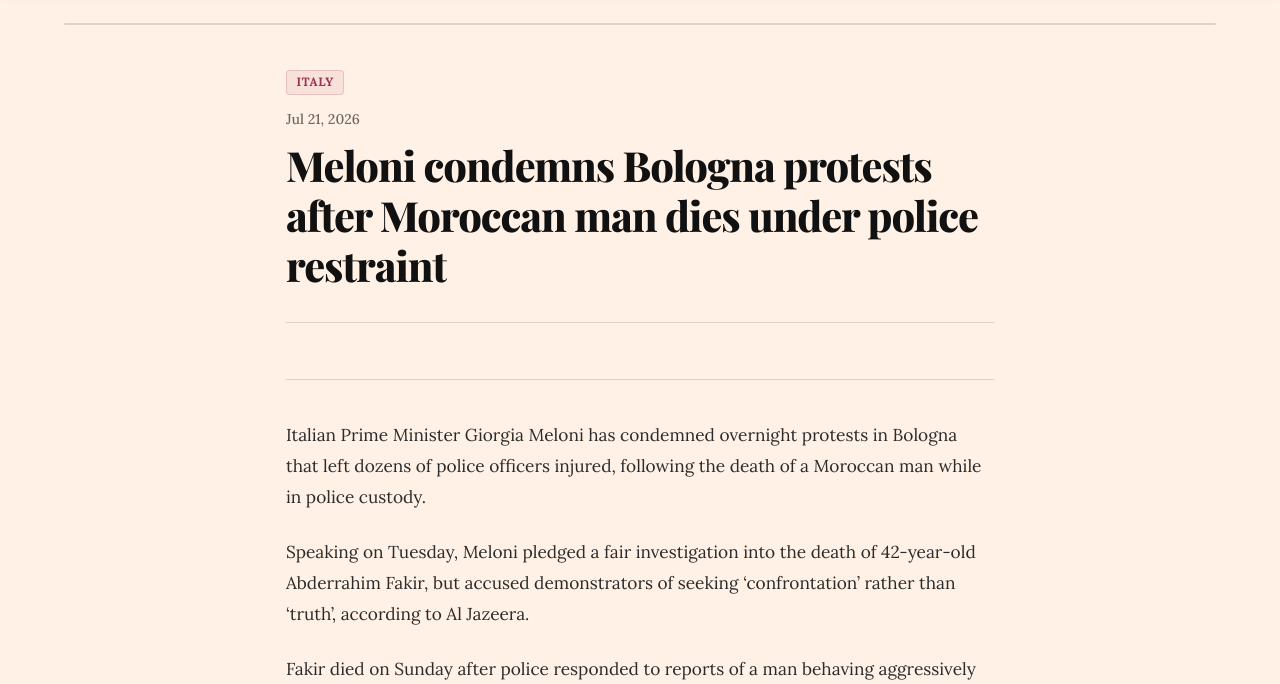
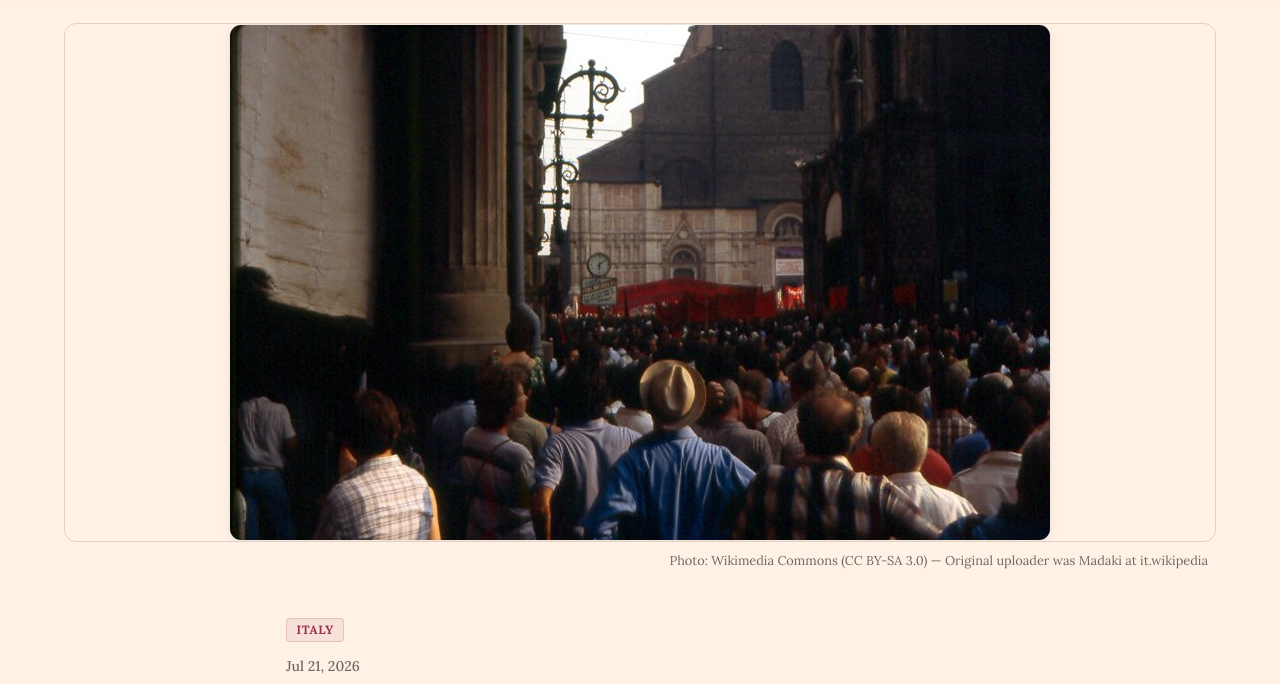
Before and after one commit to migueldorosario1/globalsouth-v4, an Astro site: page /blog/20260721-meloni-condemns-bologna-protests-after-moroccan-man-dies-und in a window 1280 px wide. Shown: the part 74-758 px from the top of the page. Built offline with nearby package versions, Linux system fonts and the light colour scheme; Astro itself is replaced by a stand-in of ours; a web font is replaced by a local one.

Commit message:
fix: heroImage CC no post Meloni/Bologna

```diff
--- a/src/content/blog/20260721-meloni-condemns-bologna-protests-after-moroccan-man-dies-und.md
+++ b/src/content/blog/20260721-meloni-condemns-bologna-protests-after-moroccan-man-dies-und.md
@@ -2,6 +2,8 @@
 title: "Meloni condemns Bologna protests after Moroccan man dies under police restraint"
 description: "Italian PM pledges probe into death of Abderrahim Fakir as 56 officers injured in clashes. Opposition criticizes police tactics."
 pubDate: "2026-07-21"
+heroImage: "/hero/20260721-meloni-condemns-bologna-protests-after-moroccan-man-dies-und.jpg"
+hero_credit: "Wikimedia Commons (CC BY-SA 3.0) — Original uploader was Madaki at it.wikipedia"
 source_name: "Italy’s Meloni slams protesters following clashes in Bologna"
 source_url: "https://www.aljazeera.com/news/2026/7/21/italys-meloni-slams-protesters-following-clashes-in-bologna?traffic_source=rss"
 tags: ["italy", "bologna", "police brutality", "migration", "protests", "georgia meloni"]
```
Also changed, not shown: public/hero/20260721-meloni-condemns-bologna-protests-after-moroccan-man-dies-und.jpg (added).
